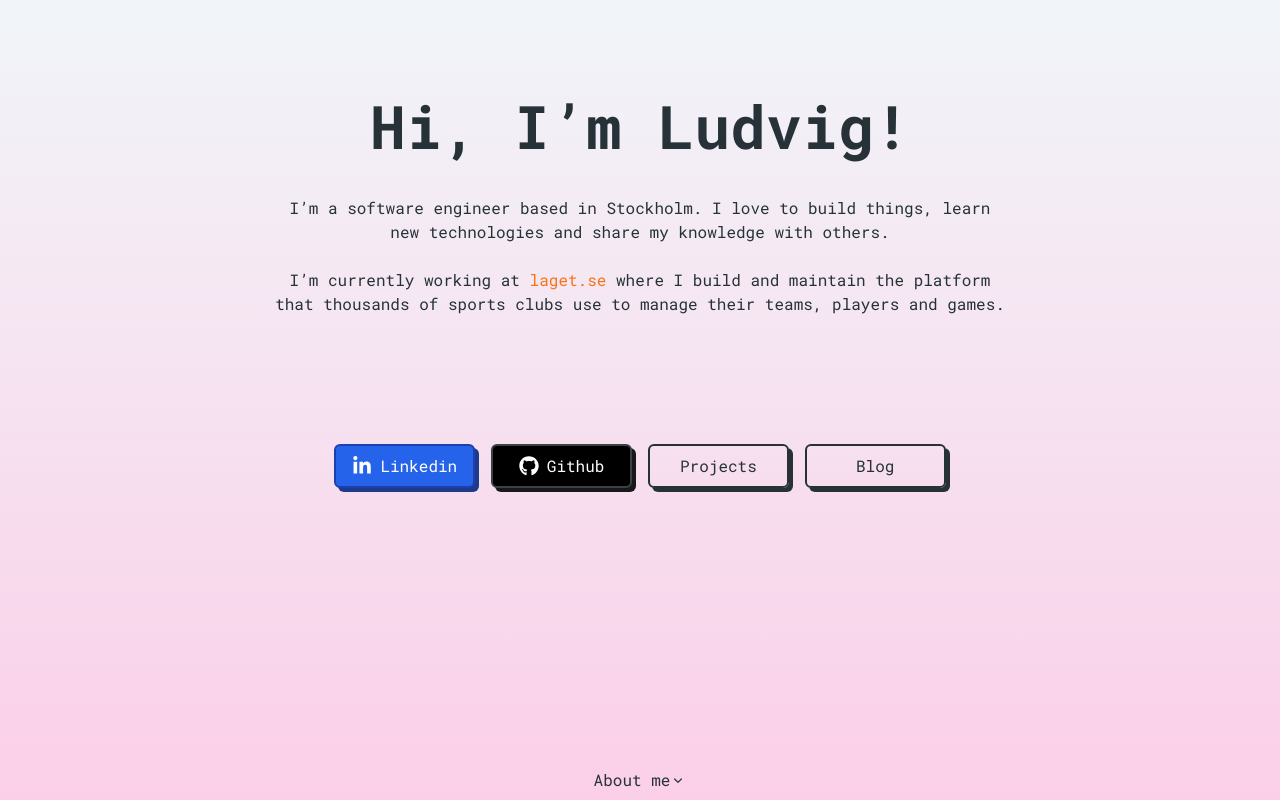
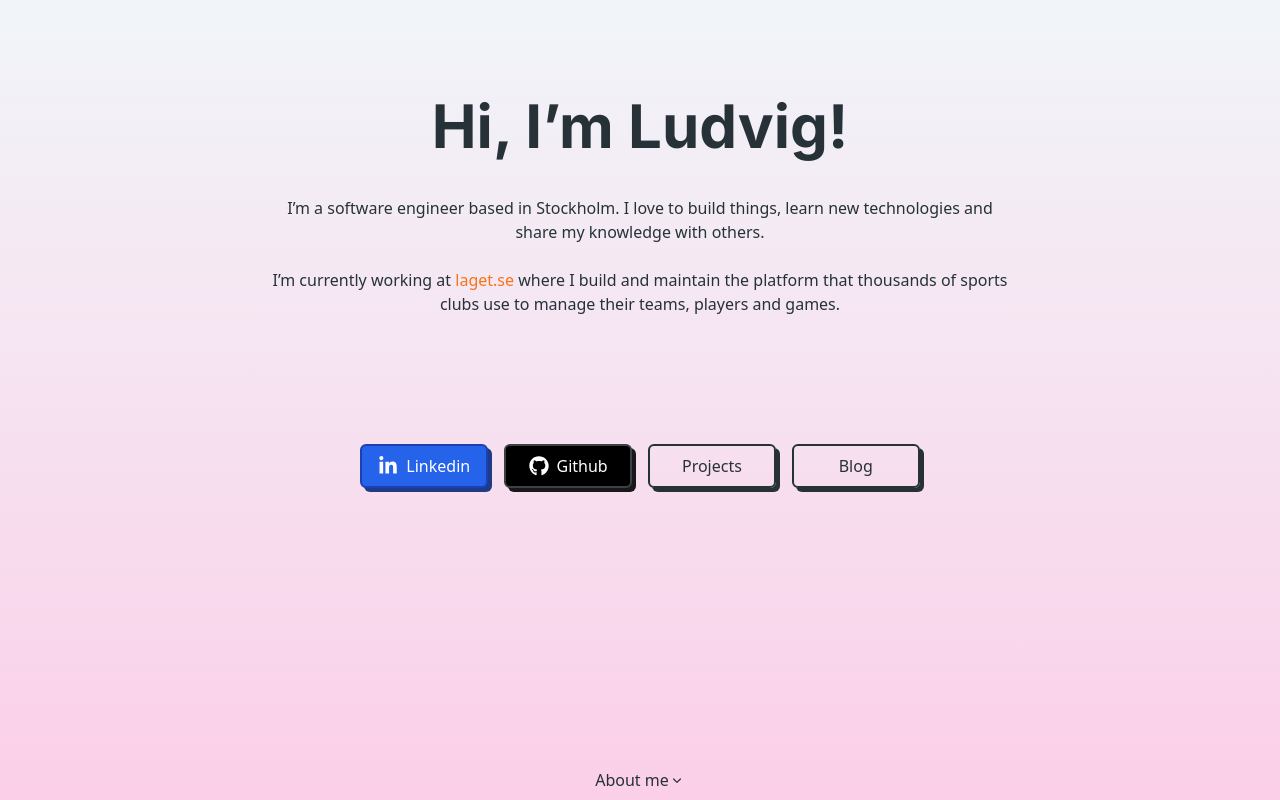
Before and after one commit to Sellebr8n/portfolio, a Next.js app: page / in a window 1280 px wide. Shown: the top 800 px of the page. Built offline with nearby package versions, Linux system fonts and the light colour scheme.

Commit message:
add inter to fonts

```diff
--- a/src/app/globals.css
+++ b/src/app/globals.css
@@ -15,6 +15,15 @@
     --background-end: 19, 15, 64;
   }
 }
+
+h1,
+h2,
+h3,
+h4,
+h5,
+h6 {
+  font-family: var(--font-inter);
+}
 body {
   color: rgb(var(--foreground));
   background-color: rgb(var(--background-start));
--- a/src/app/layout.tsx
+++ b/src/app/layout.tsx
@@ -1,8 +1,9 @@
 import type { Metadata } from 'next';
-import { Roboto_Mono } from 'next/font/google';
+import { Roboto_Mono, Inter } from 'next/font/google';
 import './globals.css';
 
-const robotoMono = Roboto_Mono({ subsets: ['latin'] });
+export const inter = Inter({ subsets: ['latin'], variable: '--font-inter' });
+export const robotoMono = Roboto_Mono({ subsets: ['latin'], variable: '--font-roboto-mono' });
 
 export const metadata: Metadata = {
   title: 'Sellebr8',
@@ -16,7 +17,7 @@ export default function RootLayout({
 }>) {
   return (
     <html lang="en">
-      <body className={robotoMono.className}>{children}</body>
+      <body className={`${inter.variable} ${robotoMono.variable}`}>{children}</body>
     </html>
   );
 }
```
